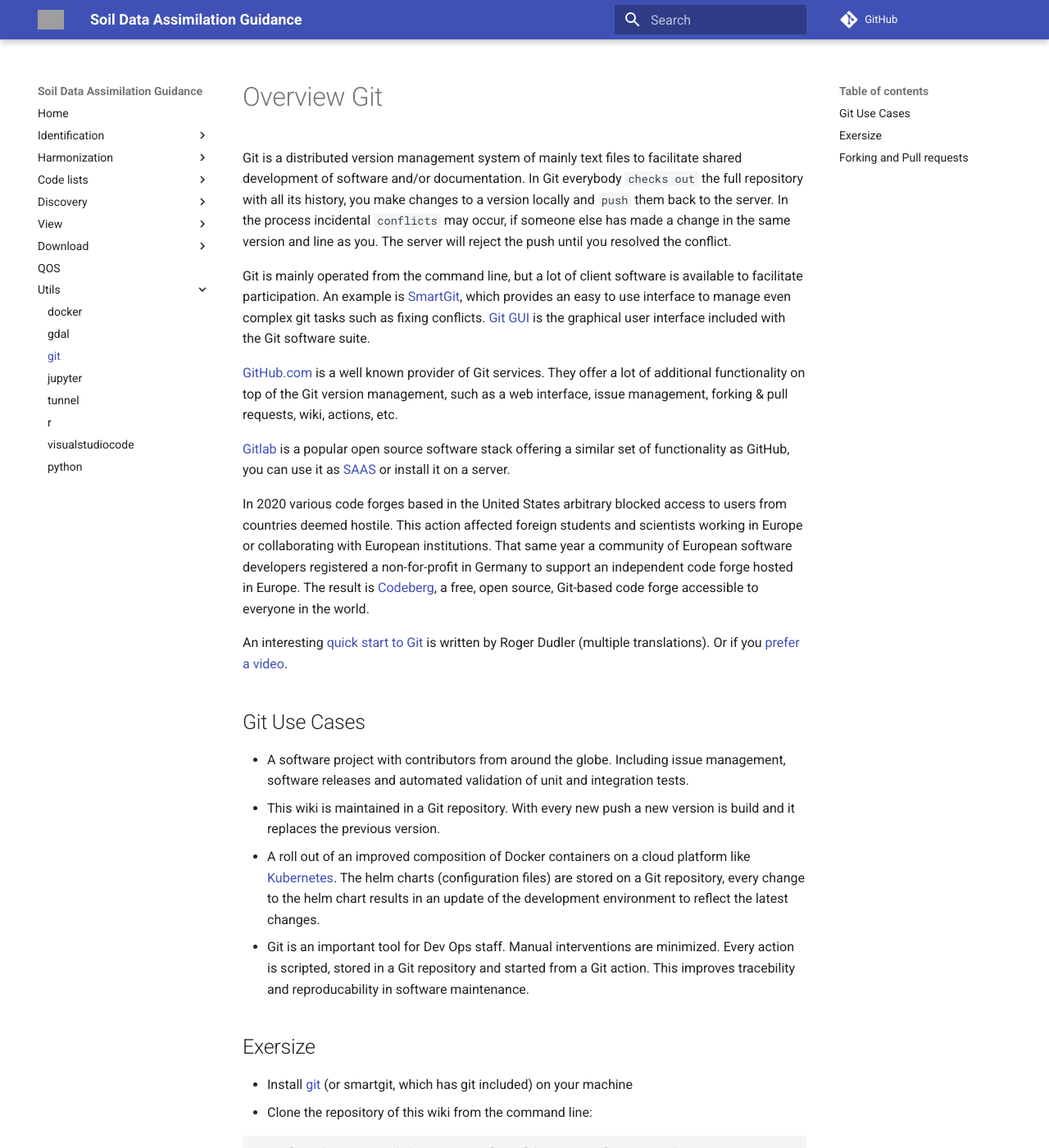
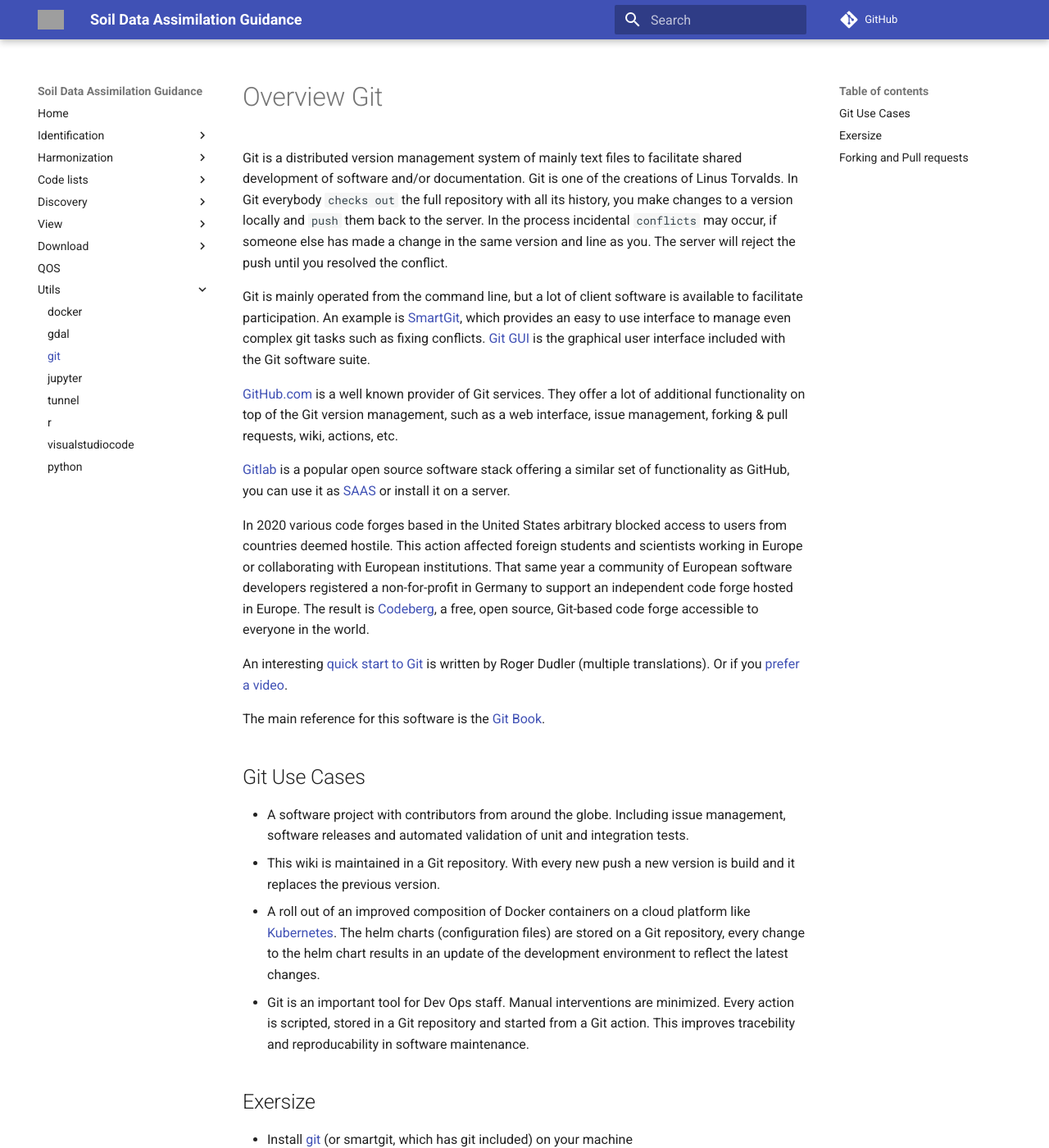
Before and after one commit to ejpsoil/soildata-assimilation-guidance, an MkDocs documentation site: the page built from docs/utils/git.md, in a window 1280 px wide and 1400 px high. Shown: the whole window at 82% size. Built offline with MkDocs 1.6.1 and Material for MkDocs 9.7.7, drawn with Linux system fonts in a browser that asks for light colours; comment, search, counter and statistics services are not loaded; grey boxes are pictures that could not be loaded.

```diff
--- a/docs/utils/git.md
+++ b/docs/utils/git.md
@@ -3,12 +3,13 @@ title: Overview Git
 summary:
 authors:
     - Paul van Genuchten
+    - Luís Moreira de Sousa
 date: 2023-01-06
 ---
 
 # Overview Git
 
-Git is a distributed version management system of mainly text files to facilitate shared development of software and/or documentation. In Git everybody `checks out` the full repository with all its history, you make changes to a version locally and `push` them back to the server. In the process incidental `conflicts` may occur, if someone else has made a change in the same version and line as you. The server will reject the push until you resolved the conflict.
+Git is a distributed version management system of mainly text files to facilitate shared development of software and/or documentation. Git is one of the creations of Linus Torvalds. In Git everybody `checks out` the full repository with all its history, you make changes to a version locally and `push` them back to the server. In the process incidental `conflicts` may occur, if someone else has made a change in the same version and line as you. The server will reject the push until you resolved the conflict.
 
 Git is mainly operated from the command line, but a lot of client software is available to facilitate participation. An example is [SmartGit](https://www.syntevo.com/smartgit/), which provides an easy to use interface to manage even complex git tasks such as fixing conflicts. [Git GUI](https://github.com/prati0100/git-gui/) is the graphical user interface included with the Git software suite.
 
@@ -25,6 +26,8 @@ The result is [Codeberg](https://codeberg.org/), a free, open source, Git-based
 code forge accessible to everyone in the world.
 
 An interesting [quick start to Git](https://rogerdudler.github.io/git-guide/) is written by Roger Dudler (multiple translations). Or if you [prefer a video](https://git-scm.com/video/what-is-git).
+
+The main reference for this software is the [Git Book](https://git-scm.com/book/en/v2).
 
 ## Git Use Cases
 
```
Also changed, not shown: docs/cookbook/rml.md (+3 -1 lines).
